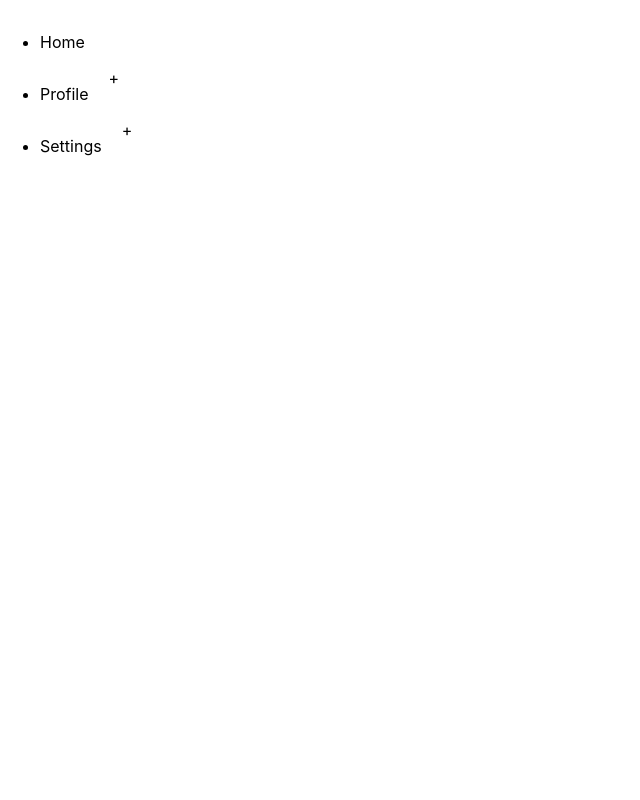
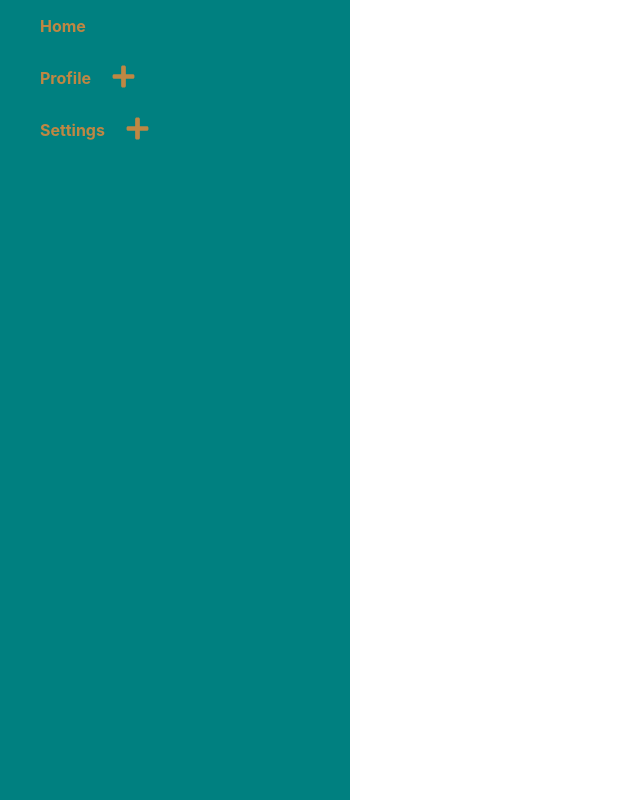
Before and after one commit to tetyanago2023/react_tree_view, a React (Create React App) app: page / in a window 1280 px wide. Shown: the whole page, without its empty margins (0-640 px from the left). Built offline with nearby package versions, Linux system fonts and the light colour scheme; the HTML template or start-up script is replaced by a standard one.

Commit message:
css was adjusted, icons + and - were added

```diff
--- a/package.json
+++ b/package.json
@@ -6,6 +6,7 @@
     "@testing-library/jest-dom": "^5.17.0",
     "react": "^18.2.0",
     "react-dom": "^18.2.0",
+    "react-icons": "^5.0.1",
     "react-scripts": "5.0.1"
   },
   "scripts": {
--- a/src/components/tree-view/index.jsx
+++ b/src/components/tree-view/index.jsx
@@ -1,5 +1,5 @@
 import MenuList from "./menu-list";
-// import './styles.css'
+import './styles.css'
 
 export default function TreeView ( { menus = [] }) {
 
--- a/src/components/tree-view/menu-item.jsx
+++ b/src/components/tree-view/menu-item.jsx
@@ -1,5 +1,6 @@
 import React, {useState} from 'react';
 import MenuList from "./menu-list";
+import {FaMinus, FaPlus} from 'react-icons/fa'
 
 function MenuItem({ item }) {
     const [displayCurrentChildren, setDisplayCurrentChildren] = useState({});
@@ -14,15 +15,15 @@ function MenuItem({ item }) {
 
     return (
         <li>
-            <div style={{display: 'flex', gap: '20px'}}>
+            <div className={"menu-item"}>
                 <p>{item.label}</p>
                 {
                     item.children && item.children.length > 0
                         ? <span onClick={() => handleToggleChildren(item.label)}>
                             {
                                 displayCurrentChildren[item.label]
-                                    ? '-'
-                                    : '+'
+                                    ? <FaMinus color="#bf8743" size={25} />
+                                    : <FaPlus color="#bf8743" size={25} />
                             }
                     </span>
                         : null
--- a/src/components/tree-view/styles.css
+++ b/src/components/tree-view/styles.css
@@ -3,6 +3,7 @@
     width: 350px;
     background: #008080;
     color: #bf8743;
+    font-weight: bold;
 }
 
 .menu-item{
@@ -10,7 +11,8 @@
     align-items: center;
     gap: 20px;
     cursor: pointer;
-    /*color: #bf8743;*/
+    color: #bf8743;
+    font-weight: bold;
 }
 
 .menu-list-container {
```
Also changed, not shown: 1 other file (tests, documents, lock files or other folders).
